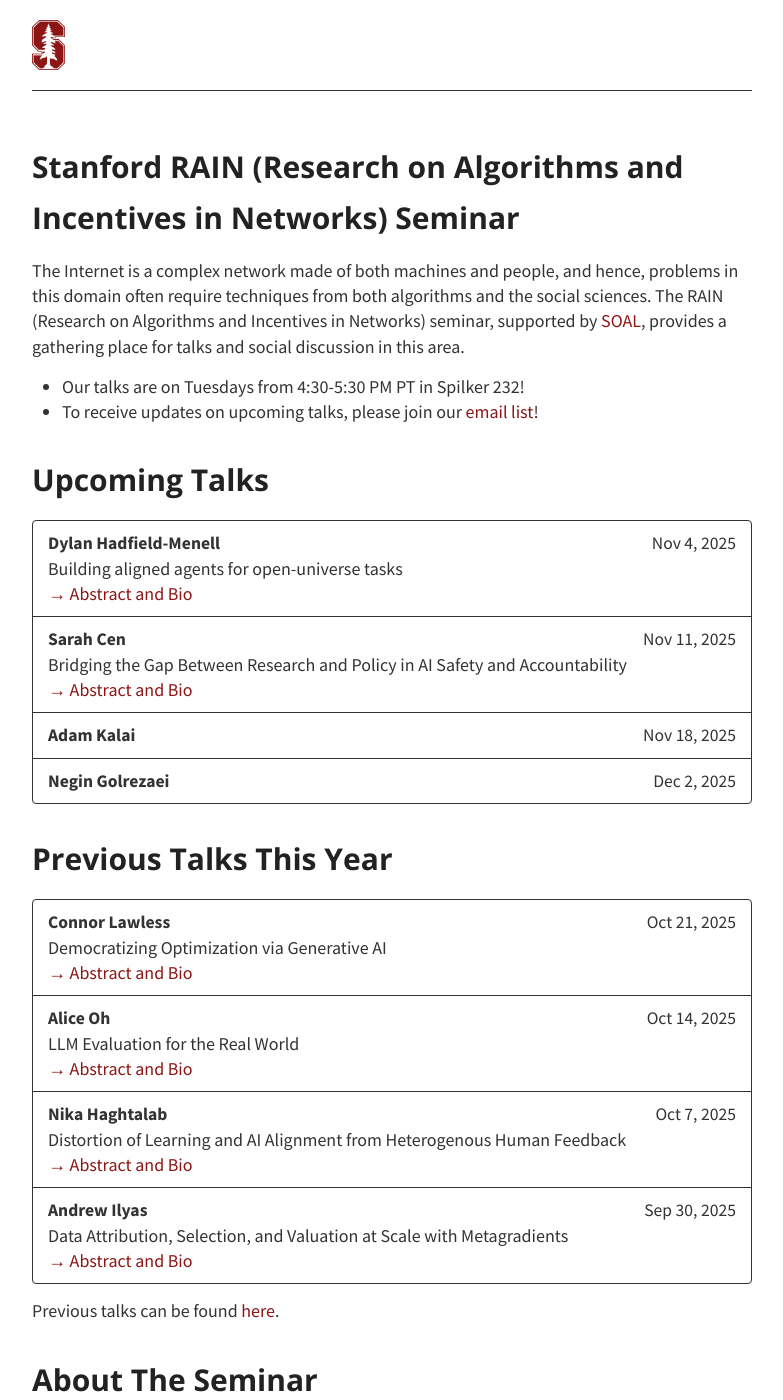
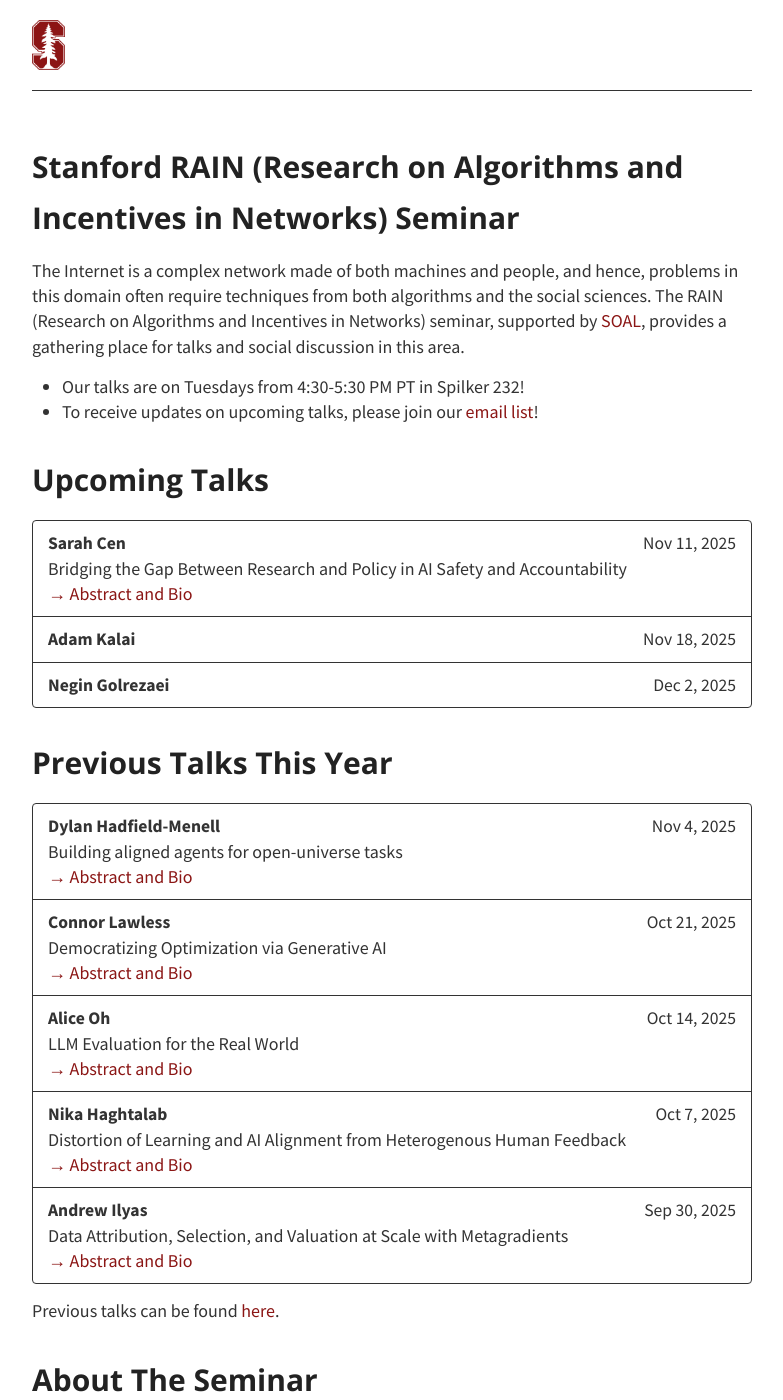
Before and after one commit to stanford-rain-seminar/stanford-rain-seminar.github.io, a Jekyll site: the page built from index.md, in a window 1280 px wide and 1400 px high. Shown: the whole window, without its empty margins (248-1031 px from the left). Built offline with Jekyll 4.4.1, drawn with Linux system fonts in a browser that asks for light colours; nearby versions of some CDN libraries; our own code applies the rules of GitHub Pages for plain Markdown files.

Commit message:
Update talks.yml

```diff
--- a/_data/talks.yml
+++ b/_data/talks.yml
@@ -1,12 +1,5 @@
 - type: "Upcoming Talks"
   members:
-    - speaker: "Dylan Hadfield-Menell"
-      date: "Nov 4, 2025"
-      title: "Building aligned agents for open-universe tasks"
-      abstract: |
-        As agents move from the lab into real-world settings, designers have a limited ability to anticipate the agent's context and design explicit safeguards. In this talk, I will outline challenges that this raises from the perspective of designing flexible, robust, and aligned agent behaviors. The key to the approach is to design agents that can model and respond to appropriate uncertainty about a user's intended goal and the normative environment they are deployed into. I will begin with a survey of current alignment techniques and AI agents, then outline the theoretical motivation for this approach. Next, I will describe recent work from my lab that attempts to address this problem by 1) designing flexible goal inference mechanisms that can track the set of plausible user goals reliably from context; and 2) integrating these inference tools with efficient agent designs that leverage POMDP solvers in order to train agents that implement belief-constrained behaviors. I will conclude with a discussion of recent work that evaluates collaborative agents and discuss the implications for the design of aligned systems that augment and integrate with human users and intent.
-      bio: |
-        Dylan Hadfield-Menell is an Associate Professor of EECS at MIT. His research develops methods to ensure that AI systems behavior aligns with the goals and values of their human users and society as a whole, a concept known as 'AI alignment'. His goal is to enable the safe, beneficial, and trustworthy deployment of AI in real-world settings.
     - speaker: "Sarah Cen"
       date: "Nov 11, 2025"
       title: "Bridging the Gap Between Research and Policy in AI Safety and Accountability"
@@ -20,6 +13,13 @@
       date: "Dec 2, 2025"
 - type: "Previous Talks This Year"
   members:
+    - speaker: "Dylan Hadfield-Menell"
+      date: "Nov 4, 2025"
+      title: "Building aligned agents for open-universe tasks"
+      abstract: |
+        As agents move from the lab into real-world settings, designers have a limited ability to anticipate the agent's context and design explicit safeguards. In this talk, I will outline challenges that this raises from the perspective of designing flexible, robust, and aligned agent behaviors. The key to the approach is to design agents that can model and respond to appropriate uncertainty about a user's intended goal and the normative environment they are deployed into. I will begin with a survey of current alignment techniques and AI agents, then outline the theoretical motivation for this approach. Next, I will describe recent work from my lab that attempts to address this problem by 1) designing flexible goal inference mechanisms that can track the set of plausible user goals reliably from context; and 2) integrating these inference tools with efficient agent designs that leverage POMDP solvers in order to train agents that implement belief-constrained behaviors. I will conclude with a discussion of recent work that evaluates collaborative agents and discuss the implications for the design of aligned systems that augment and integrate with human users and intent.
+      bio: |
+        Dylan Hadfield-Menell is an Associate Professor of EECS at MIT. His research develops methods to ensure that AI systems behavior aligns with the goals and values of their human users and society as a whole, a concept known as 'AI alignment'. His goal is to enable the safe, beneficial, and trustworthy deployment of AI in real-world settings.
     - speaker: "Connor Lawless"
       date: "Oct 21, 2025"
       title: "Democratizing Optimization via Generative AI"
```
